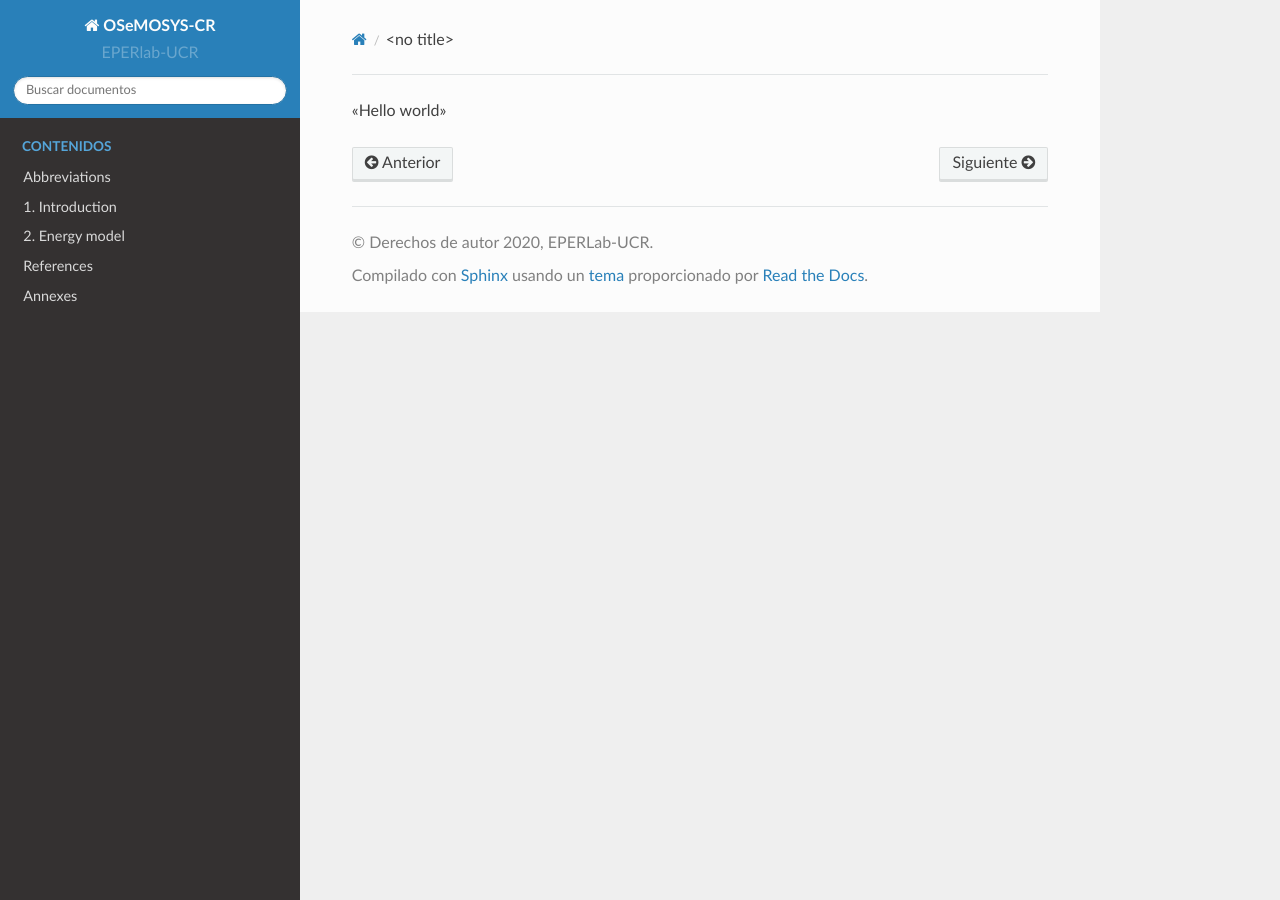
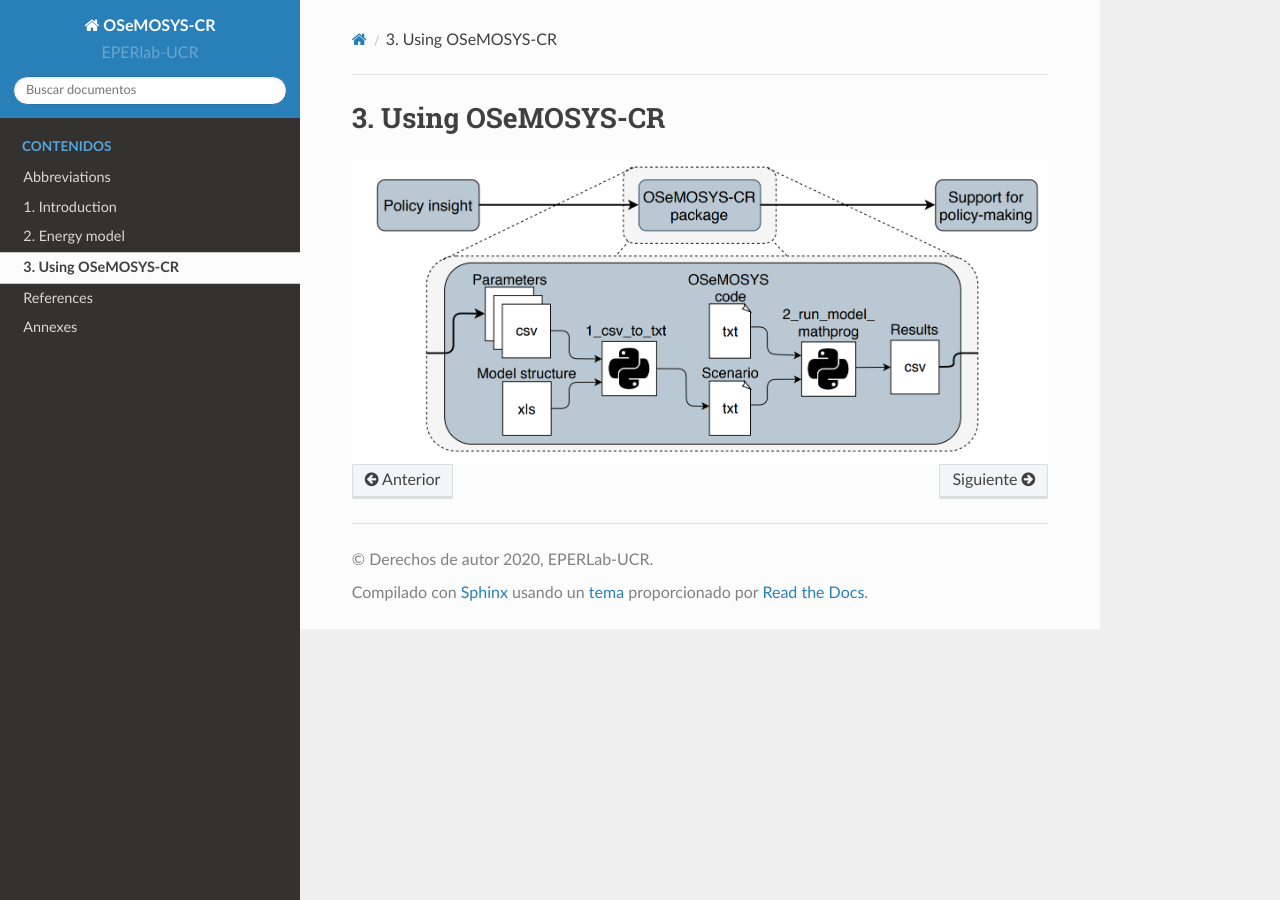
Before and after one commit to EPERLab/OSeMOSYS-CR, a Sphinx documentation site: the page built from docs/03PythonModules.rst, in a window 1280 px wide. Built offline with Sphinx 7.4.7 and the Read the Docs theme 2.0.0, drawn with Linux system fonts in a browser that asks for light colours.

Commit message:
Update 03PythonModules.rst

```diff
--- a/docs/03PythonModules.rst
+++ b/docs/03PythonModules.rst
@@ -1 +1,6 @@
-"Hello world"
+3. Using OSeMOSYS-CR
+=================
+
+.. figure::  img/Framework.PNG
+   :align:   center
+   :width:   700 px
```
